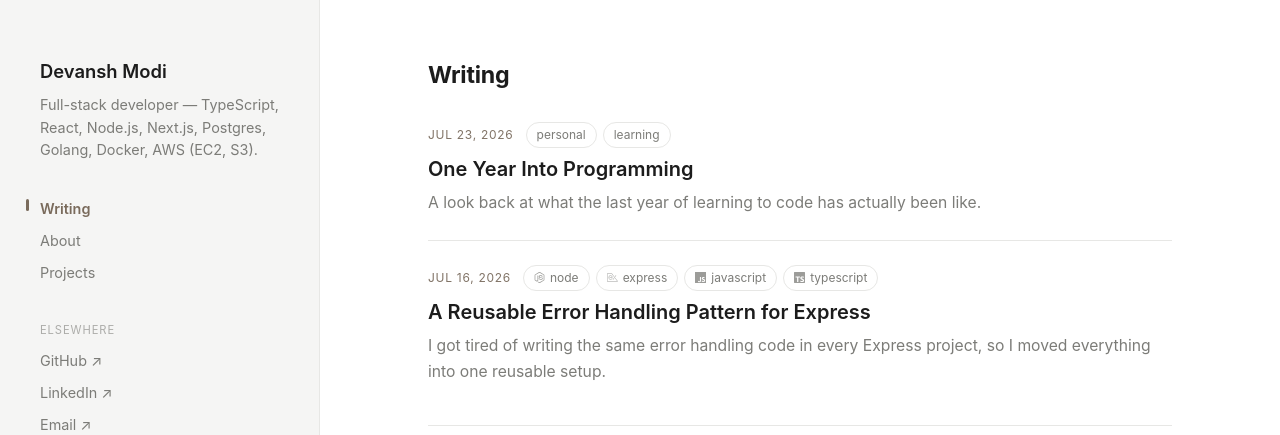
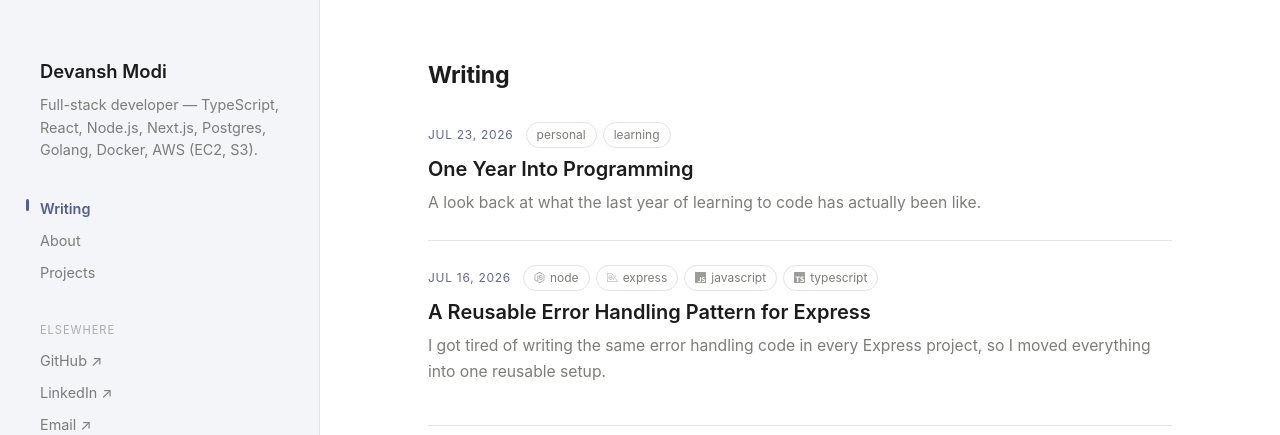
Before and after one commit to DevanshModi09/devanshmodi.in, a React (Vite) app: page / in a window 1280 px wide. Shown: the top 435 px of the page. Built offline with nearby package versions, Linux system fonts and the light colour scheme.

Commit message:
update theme

```diff
--- a/src/index.css
+++ b/src/index.css
@@ -6,14 +6,14 @@
 
 :root {
   --bg: #ffffff;
-  --bg-side: #f5f5f4;
-  --bg-subtle: #f7f7f6;
+  --bg-side: hsl(232 22% 96.6%);
+  --bg-subtle: hsl(232 20% 97.5%);
   --text: #1c1c1c;
   --text-muted: #7c7c78;
   --text-faint: #a0a09b;
-  --border: #e7e7e5;
-  --accent: hsl(30 14% 42%); /* taupe , when its white theme */
-  --rust: hsl(14 45% 48%);
+  --border: hsl(232 16% 90%);
+  --accent: hsl(232 28% 46%); /* dusty indigo , when its white theme */
+  --rust: hsl(238 36% 52%);
   --sans: "Avenir Next", Avenir, -apple-system, BlinkMacSystemFont, "Segoe UI",
     Roboto, sans-serif;
   --mono: ui-monospace, "SF Mono", Menlo, Consolas, monospace;
@@ -21,14 +21,14 @@
 
 :root[data-theme="dark"] {
   --bg: #131312;
-  --bg-side: #1a1a19;
-  --bg-subtle: #1e1e1d;
+  --bg-side: hsl(230 8% 10%);
+  --bg-subtle: hsl(230 8% 11.6%);
   --text: #e6e6e4;
   --text-muted: #92928d;
   --text-faint: #6e6e69;
-  --border: #2b2b29;
-  --accent: hsl(220 18% 65%); /* slate , only when its dark theme */
-  --rust: hsl(220 40% 55%); /* darker slate blue, same family as accent, for visibility as underline */
+  --border: hsl(230 9% 17.5%);
+  --accent: hsl(228 34% 70%); /* dusty indigo , only when its dark theme */
+  --rust: hsl(232 40% 66%); /* same family as accent, for visibility as underline */
 }
 
 body {
@@ -216,16 +216,35 @@ a:hover {
 }
 
 .post-link {
+  position: relative;
   display: block;
   text-decoration: none;
+  transition: padding-left 0.22s ease;
+}
+
+.post-link::before {
+  content: "";
+  position: absolute;
+  left: 0;
+  top: 2px;
+  width: 2px;
+  height: 0;
+  background: var(--rust);
+  border-radius: 2px;
+  transition: height 0.26s ease;
 }
 
 .post-link:hover {
   color: inherit;
+  padding-left: 16px;
+}
+
+.post-link:hover::before {
+  height: calc(100% - 4px);
 }
 
 .post-link:hover h3 {
-  background-size: 100% 1.5px;
+  color: var(--accent);
 }
 
 .post-link time {
@@ -241,12 +260,8 @@ a:hover {
   margin: 8px 0 5px;
   line-height: 1.35;
   display: inline-block;
-  background-image: linear-gradient(var(--rust), var(--rust));
-  background-repeat: no-repeat;
-  background-position: 0 100%;
-  background-size: 0% 1.5px;
   padding-bottom: 2px;
-  transition: background-size 0.25s ease;
+  transition: color 0.2s ease;
 }
 
 .post-excerpt {
@@ -625,6 +640,12 @@ a:hover {
   margin-bottom: 20px;
 }
 
+@media (prefers-reduced-motion: reduce) {
+  * {
+    transition-duration: 0.01ms !important;
+  }
+}
+
 /* Responsive */
 @media (max-width: 720px) {
   .layout {
```
